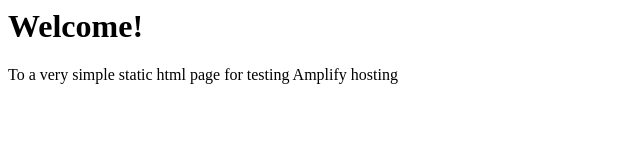
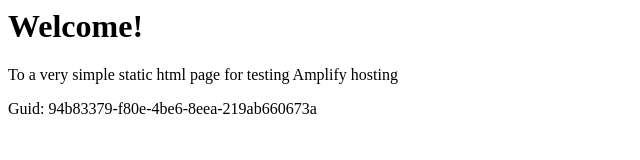
Before and after one commit to aws-aemilia-lhr/Github-PR-Commit-Integration-Test-DoNotTouch-Gith-OKSLNVO2-v1-preprod-eu-west-2, a website: page src/index.html in a window 1280 px wide. Shown: the whole page, without its empty margins (0-640 px from the left). Drawn offline with Linux system fonts and the light colour scheme.

Commit message:
commit from integ tests

```diff
--- a/src/index.html
+++ b/src/index.html
@@ -1,3 +1,5 @@
+
+
 <html lang="en">
 
 <head>
@@ -10,6 +12,6 @@
 <body>
     <h1>Welcome!</h1>
     <p>To a very simple static html page for testing Amplify hosting</p>
-</body>
+    <p>Guid: 94b83379-f80e-4be6-8eea-219ab660673a</p></body>
 
 </html>
```
